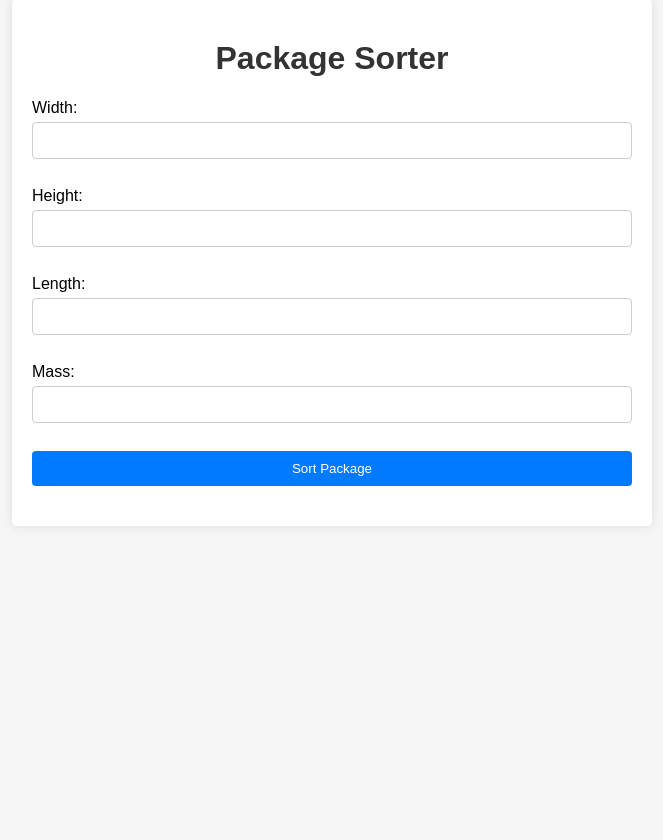
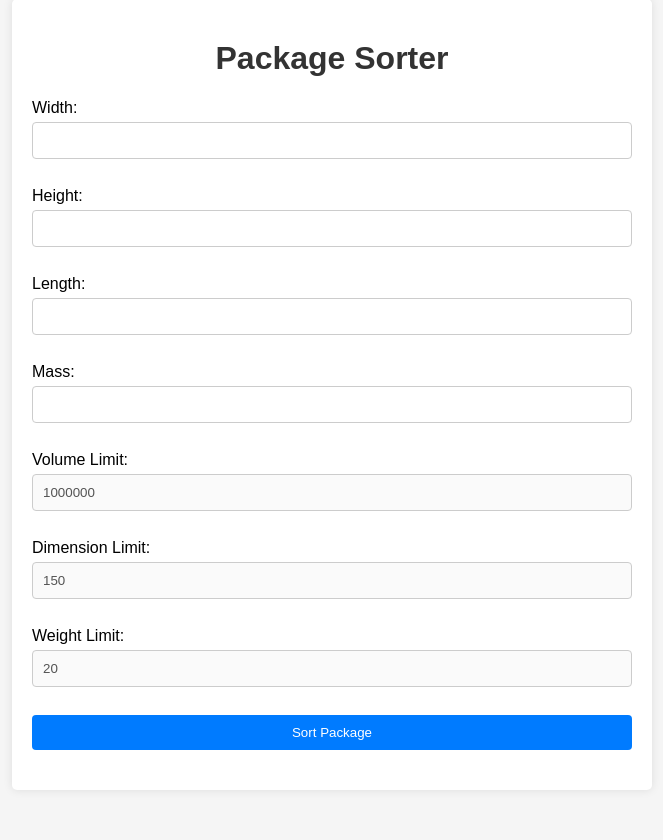
Before and after one commit to prachikolte09/RobotArm, a FastAPI app: page / in a window 1280 px wide. Shown: the part 51-891 px from the top of the page, without its empty margins (308-971 px from the left). Before the commit the page ends 537 px from the top, so only its background shows below. Run offline with FastAPI, Linux system fonts and the light colour scheme.

Commit message:
limit values displayed

```diff
--- a/main.py
+++ b/main.py
@@ -17,6 +17,9 @@ class Package(BaseModel):
     height: float = Field(..., gt=0, description="Height of the package in centimeters")
     length: float = Field(..., gt=0, description="Length of the package in centimeters")
     mass: float = Field(..., gt=0, description="Mass of the package in kilograms")
+    volume_limit: float = Field(1000000, gt=0, description="Volume limit in cubic centimeters")
+    dimension_limit: float = Field(150, gt=0, description="Dimension limit in centimeters")
+    weight_limit: float = Field(20, gt=0, description="Weight limit in kilograms")
 
     # example validator
     # @validator("mass")
@@ -30,13 +33,17 @@ def calculate_volume(width, height, length):
     return width * height * length
 
 
-def sort(width: float, height: float, length: float, mass: float) -> str:
+def sort(width: float, height: float, length: float, mass: float,
+         volume_limit: float = 1000000, dimension_limit: float = 150, weight_limit: float = 20) -> str:
     """
     Sorts the package into the appropriate stack based on its dimensions and mass.
     :param width: The width of the package in centimeters.
     :param height: The height of the package in centimeters.
     :param length: The length of the package in centimeters.
     :param mass: The mass of the package in kilograms.
+    :param volume_limit: The maximum allowed volume of the package in cubic centimeters.
+    :param dimension_limit: The maximum allowed dimension of the package in centimeters.
+    :param weight_limit: The maximum allowed weight of the package in kilograms.
     :return: The name of the stack where the package should go: STANDARD, SPECIAL, or REJECTED.
     """
     volume = calculate_volume(width, height, length)
@@ -44,13 +51,13 @@ def sort(width: float, height: float, length: float, mass: float) -> str:
     if any(dim <= 0 for dim in (width, height, length)) or mass < 0:
         raise ValueError("Dimensions and mass must be non-negative numbers.")
 
-    if volume >= 1000000 or width >= 150 or height >= 150 or length >= 150:
-        if mass >= 20:
+    if volume >= volume_limit or width >= dimension_limit or height >= dimension_limit or length >= dimension_limit:
+        if mass >= weight_limit:
             return "REJECTED"
         else:
             return "SPECIAL"
     else:
-        if mass >= 20:
+        if mass >= weight_limit:
             return "SPECIAL"
         else:
             return "STANDARD"
@@ -64,8 +71,7 @@ async def home(request: Request):
 @app.post("/sort_package/")
 async def sort_package(package_data: Package):
     try:
-        package = Package.validate(
-            package_data)  # Input validations like weight limit and this can be handled in JS or API level
+        package = Package.validate(package_data)  # Input validations like weight limit and this can be handled in JS or API level
         result = sort(package.width, package.height, package.length, package.mass)
         return JSONResponse(content={"result": result})
     except ValidationError as e:
--- a/templates/index.html
+++ b/templates/index.html
@@ -88,6 +88,12 @@
         <input type="number" id="length" name="length" required><br><br>
         <label for="mass">Mass:</label>
         <input type="number" id="mass" name="mass" required><br><br>
+        <label for="volumeLimit">Volume Limit:</label>
+        <input type="number" id="volumeLimit" name="volumeLimit" value="1000000" disabled><br><br>
+        <label for="dimensionLimit">Dimension Limit:</label>
+        <input type="number" id="dimensionLimit" name="dimensionLimit" value="150" disabled><br><br>
+        <label for="weightLimit">Weight Limit:</label>
+        <input type="number" id="weightLimit" name="weightLimit" value="20" disabled><br><br>
         <button type="submit">Sort Package</button>
     </form>
     <div id="result"></div>
```
Also changed, not shown: README.md.
